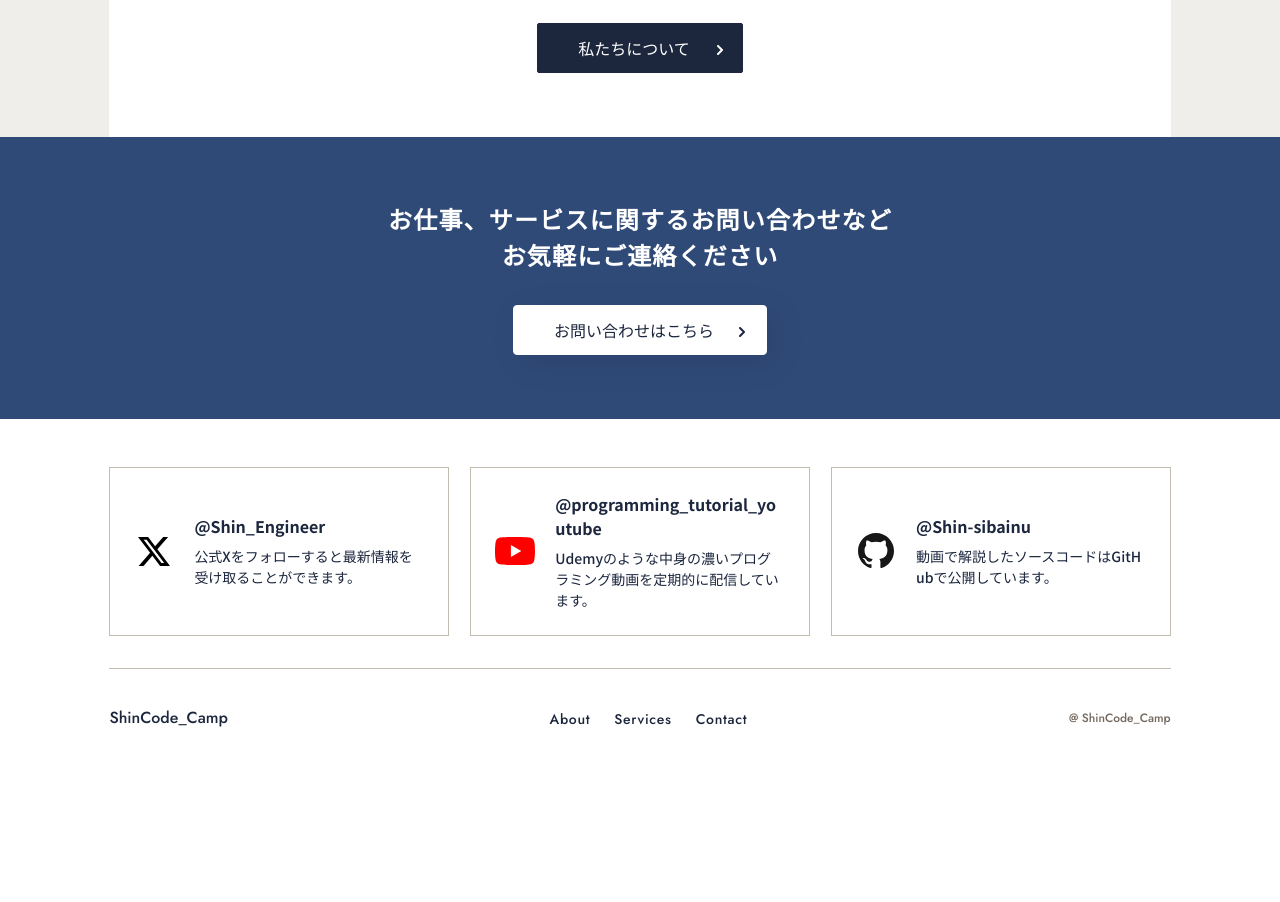
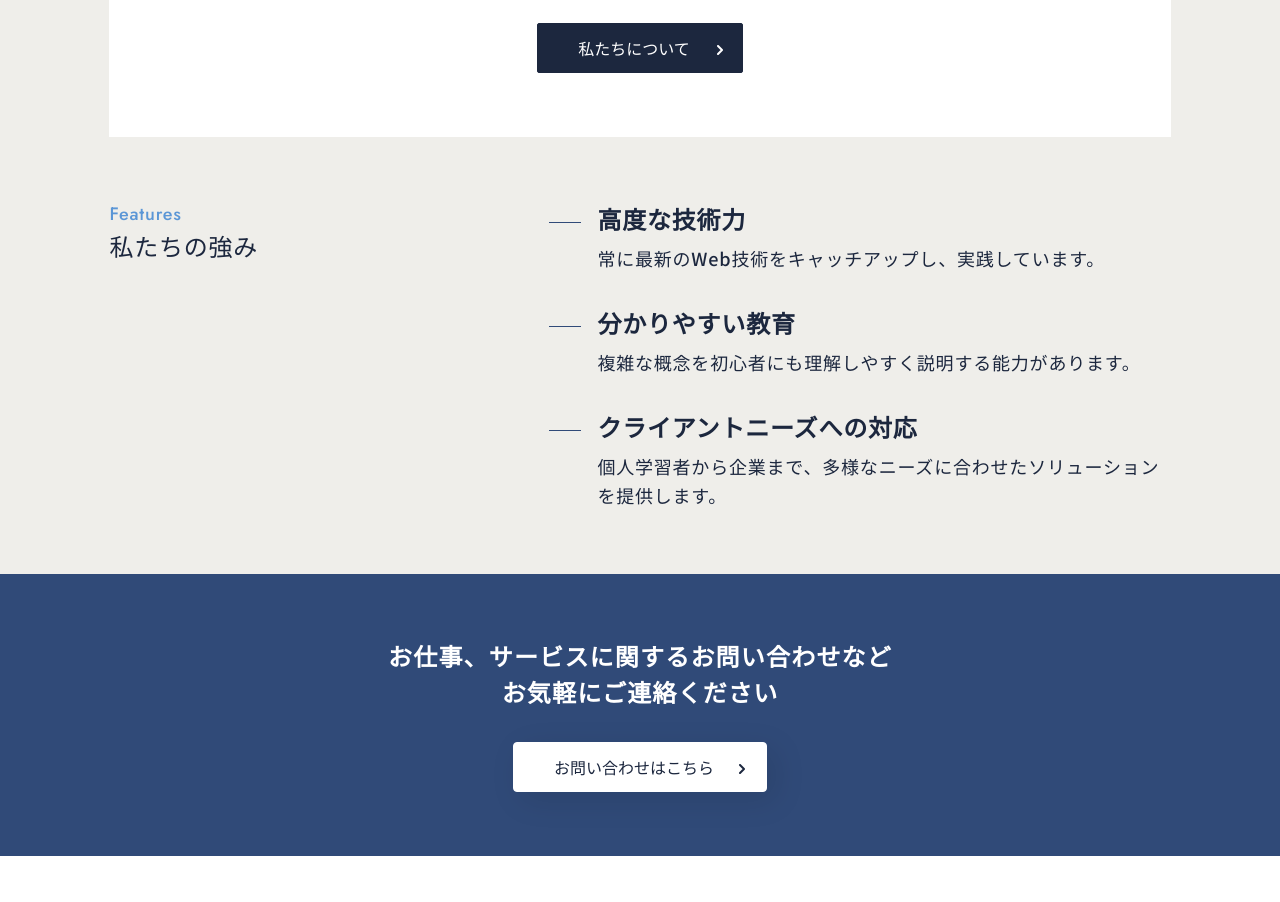
Before and after one commit to Shin-sibainu/shincode-portfolio-site, a Next.js app: page / in a window 1280 px wide. Shown: the part 880-1782 px from the top of the page. Before the commit the page ends 1647 px from the top, so only its background shows below. Built offline with nearby package versions, Linux system fonts and the light colour scheme.

Commit message:
featuresセクション実装

```diff
--- a/src/app/page.tsx
+++ b/src/app/page.tsx
@@ -1,12 +1,15 @@
 import Contact from "@/components/layouts/Contact/Contact";
 import HeroSection from "@/components/sections/home/hero/HeroSection";
 import MessageSection from "@/components/sections/home/message/MessageSection";
+import { homeFeatures } from "@/components/sections/shared/features/featureItems";
+import FeatureSection from "@/components/sections/shared/features/FeatureSection";
 
 export default function Home() {
   return (
     <main>
       <HeroSection />
       <MessageSection />
+      <FeatureSection features={homeFeatures} />
       <Contact />
     </main>
   );
--- a/src/components/sections/home/message/MessageSection.tsx
+++ b/src/components/sections/home/message/MessageSection.tsx
@@ -27,6 +27,6 @@ const MessageSection = () => {
       </div>
     </section>
   )
-}
+};
 
 export default MessageSection;
--- /dev/null
+++ b/src/components/sections/shared/features/FeatureContents.tsx
@@ -0,0 +1,18 @@
+import React from 'react';
+import { Feature } from './featureItems';
+
+export default function FeaturesContent({ title, description }: Feature) {
+  return (
+    <article className="grid grid-cols-[32px_1fr] gap-4">
+      <span className="border-t border-primary-900 w-8 mt-[16px] lg:mt-[21px]"></span>
+      <div className="flex flex-col justify-center gap-1 md:gap-[7px] font-notoSansJP tracking-wider text-primary-950">
+        <h3 className="font-bold text-xl sm:text-2xl leading-[30px] sm:leading-[36px]">
+          {title}
+        </h3>
+        <p className="font-medium text-base sm:text-lg leading-[26px] sm:leading-[29px]">
+          {description}
+        </p>
+      </div>
+    </article>
+  );
+};
--- /dev/null
+++ b/src/components/sections/shared/features/FeatureSection.tsx
@@ -0,0 +1,42 @@
+import React from 'react';
+import { Feature } from './featureItems';
+import FeaturesContent from './FeatureContents';
+
+interface FeatureSectionProps {
+  features: Feature[];
+  isAboutPage?: boolean;
+}
+
+const FeatureSection: React.FC<FeatureSectionProps> = ({ features, isAboutPage = false }) => {
+  return (
+    <section className={`flex flex-col items-center justify-center px-0 md:px-6.67 py-10 ${
+      isAboutPage ? 'lg:py-10' : 'lg:py-16'
+    }`}>
+      <div className="max-w-[1248px] w-full px-6">
+        <div className="flex flex-col lg:flex-row lg:justify-between w-full gap-5 lg:gap-0">
+          <div className="lg:max-w-[440px] w-full">
+            <div className="flex flex-col tracking-wider">
+              <span className="font-jost font-medium text-lg leading-[27px]  text-primary-500">
+                Features
+              </span>
+              <h2 className="font-notoSansJP font-medium text-2xl leading-[36px] text-primary-950">
+                私たちの強み
+              </h2>
+            </div>
+          </div>
+          <div className="flex flex-col gap-8 lg:max-w-[760px] w-full">
+          {features.map((feature, title) => (
+              <FeaturesContent
+                key={title}
+                title={feature.title}
+                description={feature.description}
+              />
+            ))}
+          </div>
+        </div>
+      </div>
+    </section>
+  )
+};
+
+export default FeatureSection;
--- /dev/null
+++ b/src/components/sections/shared/features/featureItems.ts
@@ -0,0 +1,38 @@
+export interface Feature {
+  title: string;
+  description: string;
+}
+
+export interface FeaturesSectionProps {
+  features: Feature[];
+}
+
+export const homeFeatures = [
+  {
+    title: "高度な技術力",
+    description: "常に最新のWeb技術をキャッチアップし、実践しています。"
+  },
+  {
+    title: "分かりやすい教育",
+    description: "複雑な概念を初心者にも理解しやすく説明する能力があります。"
+  },
+  {
+    title: "クライアントニーズへの対応",
+    description: "個人学習者から企業まで、多様なニーズに合わせたソリューションを提供します。"
+  }
+];
+
+export const aboutFeatures = [
+  {
+    title: "技術力と教育力の融合",
+    description: "高度な開発スキルと分かりやすい指導力を兼ね備えています。"
+  },
+  {
+    title: "最新技術への精通",
+    description: "React, Next.js, TypeScriptなど、最新のWeb技術を常にキャッチアップ。"
+  },
+  {
+    title: "実績に基づく信頼性",
+    description: "多数の個人学習者とクライアントからの高い評価。"
+  }
+];
```
